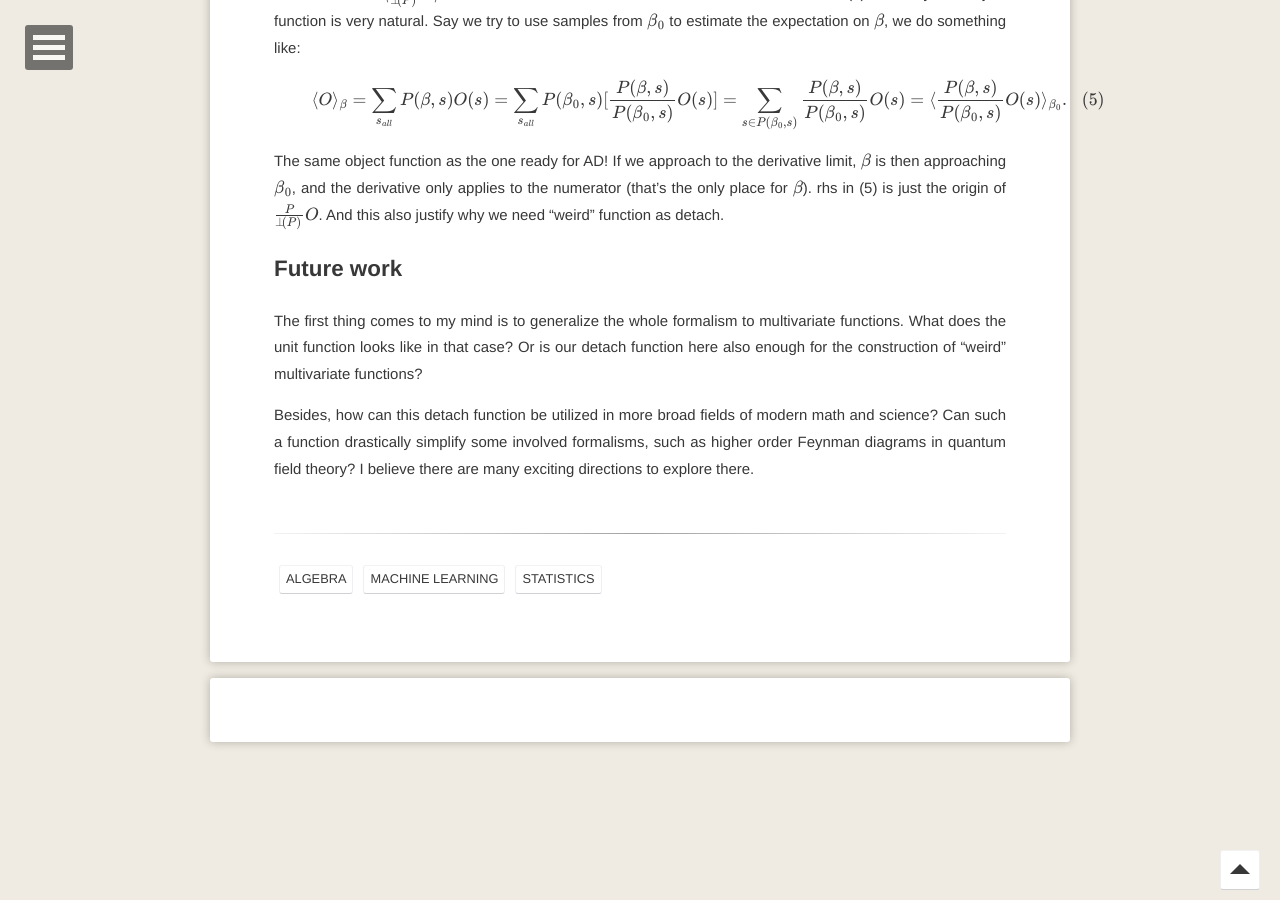
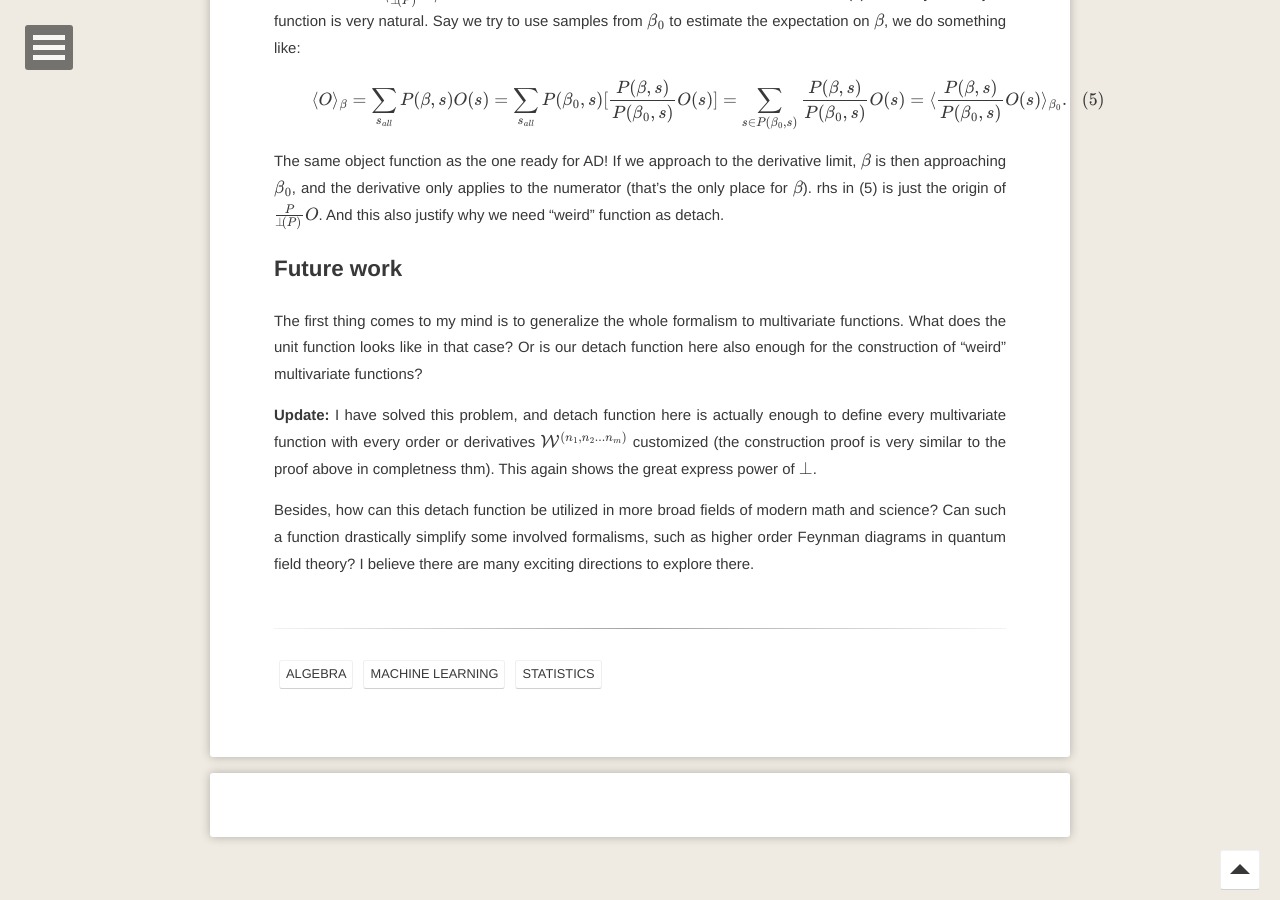
Before and after one commit to refraction-ray/refraction-ray.github.io, a Jekyll site: the page built from _posts/2019-09-27-Magic Detach Function.md, in a window 1280 px wide and 900 px high, scrolled down 3013 px. Built offline with Jekyll 4.4.1, drawn with Linux system fonts in a browser that asks for light colours; formulas are drawn with MathJax 3; comment, search, counter and statistics services are not loaded.

Commit message:
multivariate update for detach

```diff
--- a/_posts/2019-09-27-Magic Detach Function.md
+++ b/_posts/2019-09-27-Magic Detach Function.md
@@ -90,4 +90,6 @@ The same object function as the one ready for AD! If we approach to the derivati
 
 The first thing comes to my mind is to generalize the whole formalism to multivariate functions. What does the unit function looks like in that case? Or is our detach function here also enough for the construction of "weird" multivariate functions?
 
+**Update:** I have solved this problem, and detach function here is actually enough to define every multivariate function with every order or derivatives $$\mathcal{W}^{(n_1,n_2...n_m)}$$ customized (the construction proof is very similar to the proof above in completness thm). This again shows the great express power of $$\perp$$.
+
 Besides, how can this detach function be utilized in more broad fields of modern math and science? Can such a function drastically simplify some involved formalisms, such as higher order Feynman diagrams in quantum field theory? I believe there are many exciting directions to explore there.
```
